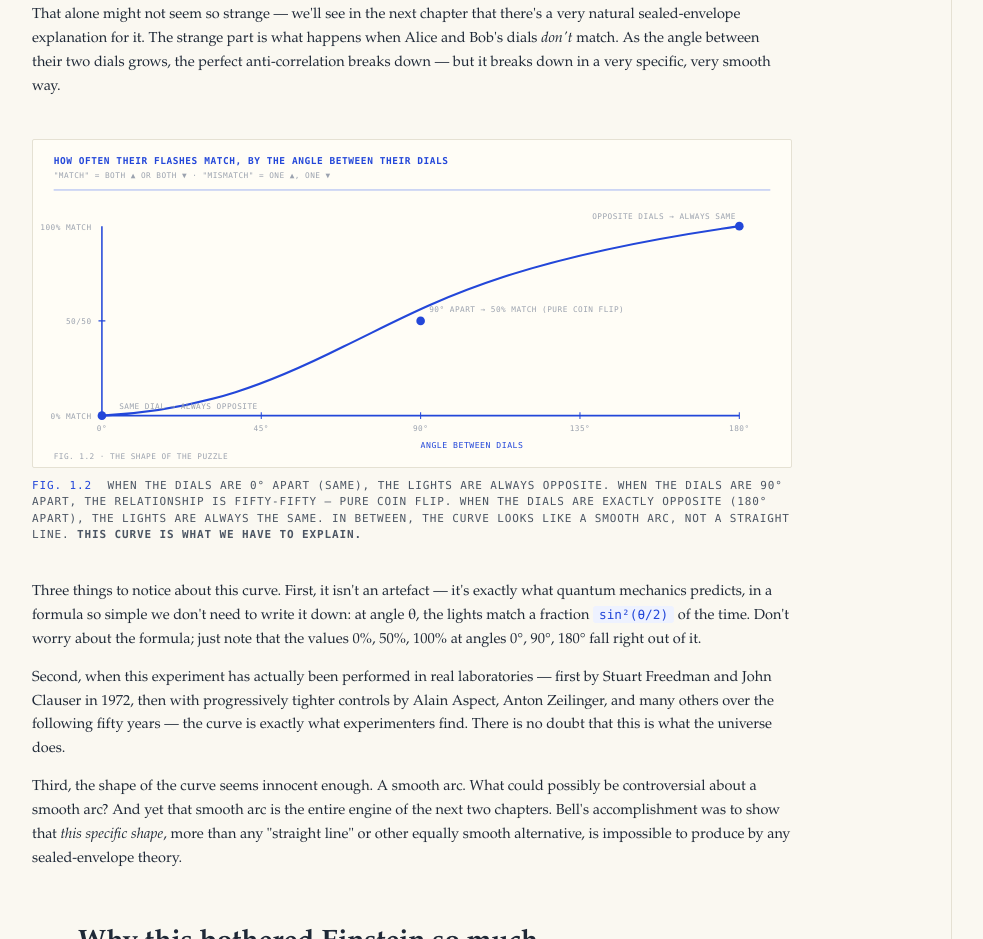
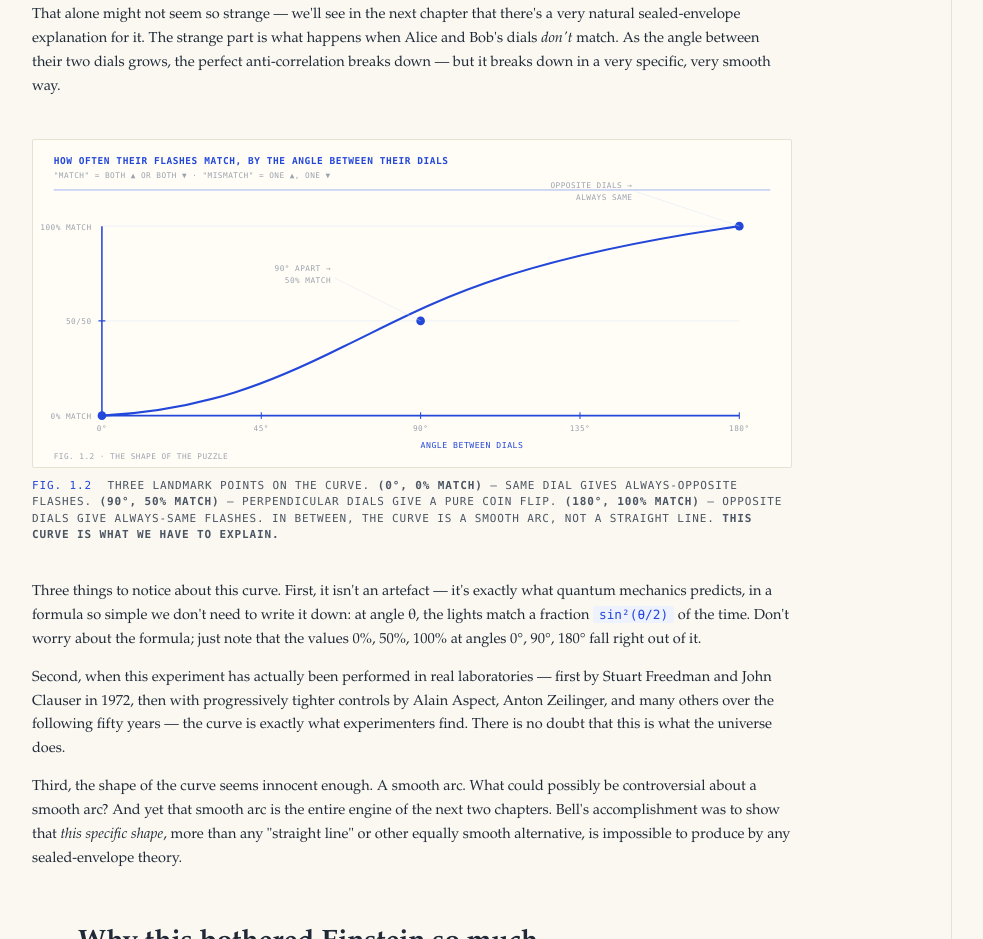
Before and after one commit to 0xadvait/bell-1964-visual, a plain HTML site: page chapter-1.html in a window 1280 px wide. Shown: the part 3029-3968 px from the top of the page, without its empty margins (296-1279 px from the left). Drawn offline with Linux system fonts and the light colour scheme.

Commit message:
FIG 1.2: stop labels colliding with the curve
The three on-chart annotations ('SAME DIAL → ALWAYS OPPOSITE',
'90° APART → 50% MATCH (PURE COIN FLIP)', 'OPPOSITE DIALS → ALWAYS
SAME') were positioned right where the curve passes — the curve cut
straight through the text in two places. Replaced with:

- Two compact two-line callouts (90° and 180° points) anchored in the
  empty quadrants of the chart, each with a thin grey connector line
  to its data point. The callouts now sit firmly in clear space.
- Dropped the 0° on-chart annotation entirely; the (0%, 0°) corner
  already has its own y-axis and x-axis labels saying the same thing,
  so the callout was redundant.
- Added two faint horizontal gridlines at the 50% and 100% rows for
  easier reading.
- Moved the qualitative explanation (same dial → opposite, etc.) into
  the figcaption, which is the right place for it.

Co-Authored-By: Claude Opus 4.7 (1M context) <noreply@anthropic.com>

```diff
--- a/chapter-1.html
+++ b/chapter-1.html
@@ -226,14 +226,21 @@
         <text x="24" y="44" class="lbl-soft">"MATCH" = BOTH ▲ OR BOTH ▼ · "MISMATCH" = ONE ▲, ONE ▼</text>
         <line x1="24" y1="58" x2="856" y2="58" class="stroke-soft"/>
 
+        <!-- gridlines (very faint) -->
+        <line x1="80" y1="100" x2="820" y2="100" class="grid"/>
+        <line x1="80" y1="210" x2="820" y2="210" class="grid"/>
+
+        <!-- axes -->
         <line x1="80" y1="320" x2="820" y2="320" class="stroke-2"/>
         <line x1="80" y1="100" x2="80" y2="320" class="stroke-2"/>
 
+        <!-- y-axis labels -->
         <text x="68" y="104" class="lbl-soft" text-anchor="end">100% match</text>
         <text x="68" y="214" class="lbl-soft" text-anchor="end">50/50</text>
         <text x="68" y="324" class="lbl-soft" text-anchor="end">0% match</text>
         <line x1="76" y1="210" x2="84" y2="210" class="stroke"/>
 
+        <!-- x-axis ticks and labels -->
         <line x1="80" y1="316" x2="80" y2="324" class="stroke"/>
         <line x1="265" y1="316" x2="265" y2="324" class="stroke"/>
         <line x1="450" y1="316" x2="450" y2="324" class="stroke"/>
@@ -246,20 +253,28 @@
         <text x="820" y="338" class="lbl-soft" text-anchor="middle">180°</text>
         <text x="450" y="358" class="lbl">ANGLE BETWEEN DIALS</text>
 
+        <!-- the curve itself -->
         <path d="M 80 320 C 200 314 280 280 360 240 C 460 192 540 140 820 100" stroke="#2347d9" fill="none" stroke-width="2.4"/>
 
+        <!-- three key data points, with annotation positioned BELOW or ABOVE in clear space -->
+        <!-- (1) bottom-left point: annotation below the x-axis, leader line up to dot -->
         <circle cx="80" cy="320" r="5" fill="#2347d9"/>
-        <text x="100" y="312" class="lbl-soft">SAME DIAL → ALWAYS OPPOSITE</text>
 
+        <!-- (2) middle point: annotation in upper-left empty quadrant of the chart, with a small connector -->
         <circle cx="450" cy="210" r="5" fill="#2347d9"/>
-        <text x="460" y="200" class="lbl-soft">90° APART → 50% MATCH (PURE COIN FLIP)</text>
+        <line x1="450" y1="210" x2="350" y2="160" class="grid"/>
+        <text x="346" y="152" class="lbl-soft" text-anchor="end">90° apart →</text>
+        <text x="346" y="166" class="lbl-soft" text-anchor="end">50% match</text>
 
+        <!-- (3) top-right point: annotation in lower-right empty quadrant with a small connector going down-right (avoids the curve) -->
         <circle cx="820" cy="100" r="5" fill="#2347d9"/>
-        <text x="816" y="92" class="lbl-soft" text-anchor="end">OPPOSITE DIALS → ALWAYS SAME</text>
+        <line x1="820" y1="100" x2="700" y2="60" class="grid"/>
+        <text x="696" y="56" class="lbl-soft" text-anchor="end">opposite dials →</text>
+        <text x="696" y="70" class="lbl-soft" text-anchor="end">always same</text>
 
         <text x="24" y="370" class="lbl-soft">FIG. 1.2 · THE SHAPE OF THE PUZZLE</text>
       </svg>
-      <figcaption><span class="figno">FIG. 1.2</span> When the dials are 0° apart (same), the lights are always opposite. When the dials are 90° apart, the relationship is fifty-fifty — pure coin flip. When the dials are exactly opposite (180° apart), the lights are always the same. In between, the curve looks like a smooth arc, not a straight line. <strong>This curve is what we have to explain.</strong></figcaption>
+      <figcaption><span class="figno">FIG. 1.2</span> Three landmark points on the curve. <strong>(0°, 0% match)</strong> — same dial gives always-opposite flashes. <strong>(90°, 50% match)</strong> — perpendicular dials give a pure coin flip. <strong>(180°, 100% match)</strong> — opposite dials give always-same flashes. In between, the curve is a smooth arc, not a straight line. <strong>This curve is what we have to explain.</strong></figcaption>
     </figure>
 
     <p>
```
